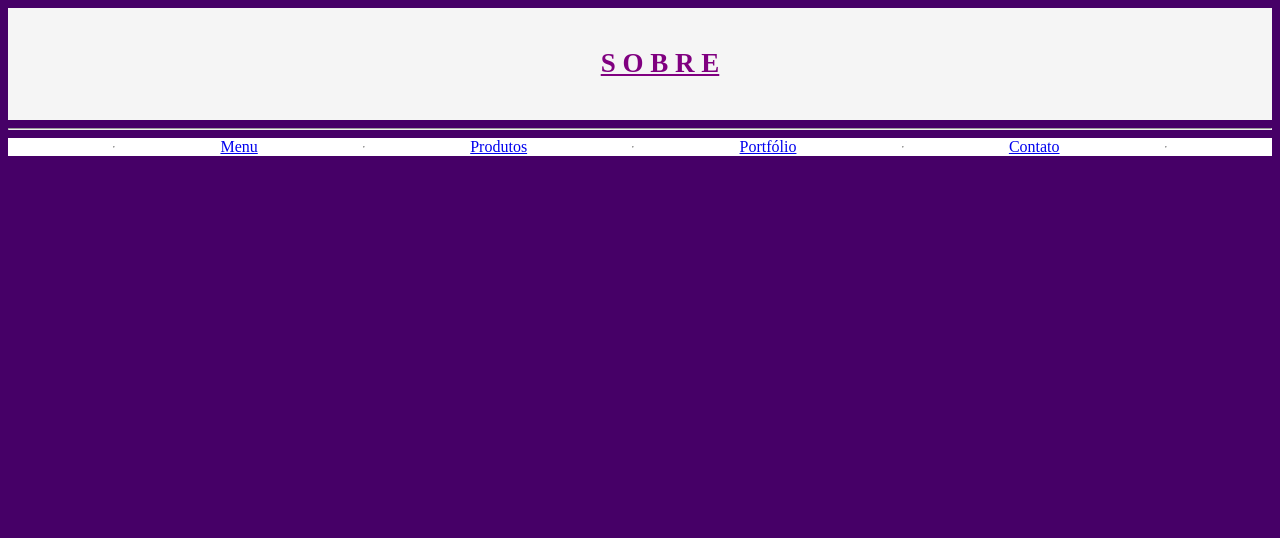
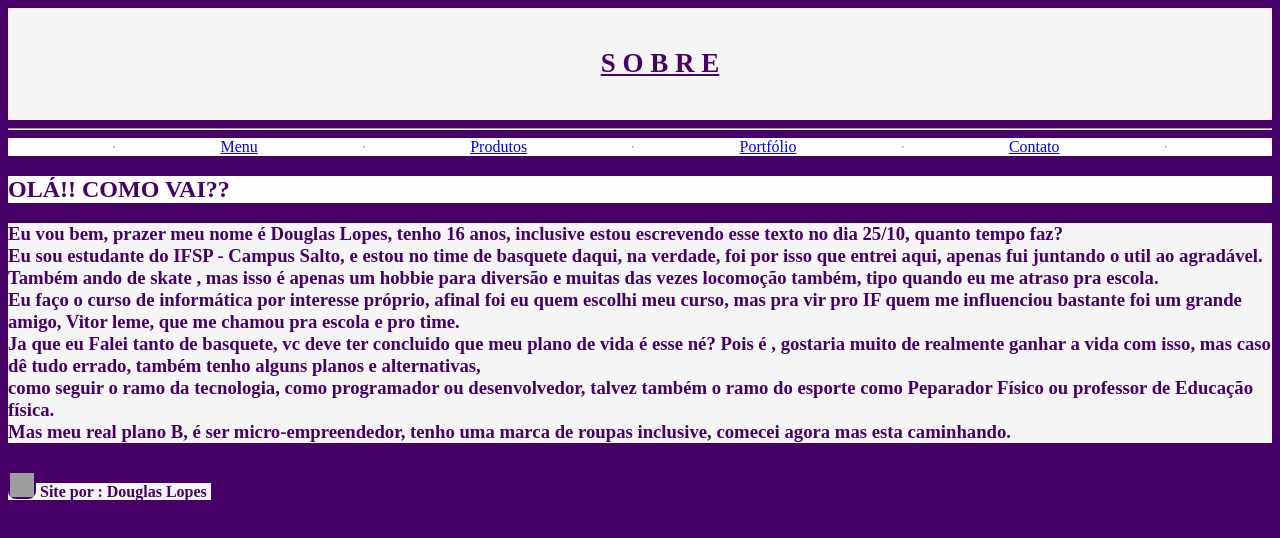
Before and after one commit to DLopes-ifsp/CWEB, a plain HTML site: page sobre.html in a window 1280 px wide. Drawn offline with Linux system fonts and the light colour scheme; grey boxes are pictures that could not be loaded; a web font is replaced by a local one.

Commit message:
Add files via upload

```diff
--- a/sobre.html
+++ b/sobre.html
@@ -36,5 +36,39 @@
             <a href="Contato.html">Contato</a>
             <hr>
         </nav>
+    </header>
+    <section class="principal">
+        <div class="titulo">
+            <h1>
+                OLÁ!! COMO VAI??<br>
+            </h1>
+        </div>
+        <div class="autobiografia">
+            <h3>
+                Eu vou bem, prazer meu nome é Douglas Lopes, tenho 16 anos, inclusive estou escrevendo esse texto no dia 25/10, quanto tempo faz? <br>
+                Eu sou estudante do IFSP - Campus Salto, e estou no time de basquete daqui, na verdade, foi por isso que entrei aqui, apenas fui juntando o util ao agradável.<br>
+                Também ando de skate , mas isso é apenas um hobbie para diversão e muitas das vezes locomoção também, tipo quando eu me atraso pra escola.<br>
+                Eu faço o curso de informática por interesse próprio, afinal foi eu quem escolhi meu curso, mas pra vir pro IF quem me influenciou bastante foi um grande amigo, Vitor leme, que me chamou pra escola e pro time.<br>
+                Ja que eu Falei tanto de basquete, vc deve ter concluido que meu plano de vida é esse né? Pois é , gostaria muito de realmente ganhar a vida com isso, mas caso dê tudo errado, também tenho alguns planos e alternativas,<br>
+                como seguir o ramo da tecnologia, como programador ou desenvolvedor, talvez também o ramo do esporte como Peparador Físico ou professor de Educação física.<br>
+                Mas meu real plano B, é ser micro-empreendedor, tenho uma marca de roupas inclusive, comecei agora mas esta caminhando.<br>
+
+
+            </h3>
+        </div>
+    </section>
+        <footer>
+            <div class="btn-social">
+                <a href="https://www.instagram.com/just.lopess/" target="_blank">
+                    <img src="https://cdn-icons-png.flaticon.com/512/87/87390.png" width="24px" height="24px">
+                </a>
+            </div>
+            <div class="mensagem">
+                <h4>Site por : Douglas Lopes</h4>
+            </div>
+            <div class="borda">
+                <p><i class="envelope"></i></p>
+            </div>
+        </footer>
 </body>
 </html>
--- a/stylecontato.css
+++ b/stylecontato.css
@@ -11,13 +11,13 @@ body {
 .menu {
     display: flex;
     background:white;
-    color:purple;
+    color:#460067;
     text-align: center;
  }
 
  .welcome {
     display:grid;
-    color: purple;
+    color:#460067;
     background-color: whitesmoke;
     text-align: center;
     font-size: large;
@@ -29,4 +29,31 @@ body {
     flex-direction: column;
     color: white;
     align-items: center;
+    border-radius: 200px;
 }
+.enviar {
+    cursor: pointer;
+    border-radius: 8px;
+    color:#460067;
+    border-color:#460067;
+    transition: .2s;
+}
+
+footer{
+    background-color: whitesmoke;
+    display: ruby;
+    color: #460067;
+
+}
+
+.btn-social{
+    display: flex;
+}
+
+.btn-social a{
+    display: flex;
+    padding: 2px;
+    background-color:#460067;
+    cursor: pointer;
+    border-radius: 8px;
+}
--- a/styleindex.css
+++ b/styleindex.css
@@ -12,7 +12,7 @@ body {
 .welcome {
     font-family: "Coiny";
     display:grid;
-    color: purple;
+    color:#460067;
     background-color: whitesmoke;
     text-align: center;
     font-size: large;
@@ -26,3 +26,28 @@ body {
     color:purple;
     text-align: center;
  }
+
+footer{
+    background-color: whitesmoke;
+    display: ruby;
+    color: #460067;
+
+}
+
+.btn-social{
+    display: flex;
+}
+
+.btn-social a{
+    display: flex;
+    padding: 2px;
+    background-color:#460067;
+    cursor: pointer;
+    border-radius: 8px;
+}
+
+.imagem img{
+    margin-top: 8px ;
+
+
+}
--- a/stylesobre.css
+++ b/stylesobre.css
@@ -11,15 +11,44 @@ body {
 .menu {
     display: flex;
     background:white;
-    color:purple;
+    color:#460067;
     text-align: center;
  }
 
  .welcome {
     display:grid;
-    color: purple;
+    color:#460067;
     background-color: whitesmoke;
     text-align: center;
     font-size: large;
     text-decoration:underline;
 }
+
+footer{
+    background-color: whitesmoke;
+    display: ruby;
+    color: #460067;
+
+}
+
+.btn-social{
+    display: flex;
+}
+
+.btn-social a{
+    display: flex;
+    padding: 2px;
+    background-color:#460067;
+    cursor: pointer;
+    border-radius: 8px;
+}
+
+.autobiografia{
+    color:#460067;
+    background-color: whitesmoke;
+}
+
+.titulo{
+    color: #460067;
+    background-color: white;
+}
```
Also changed, not shown: contato.html (+19 -6 lines), index.html (+23 -7 lines).
